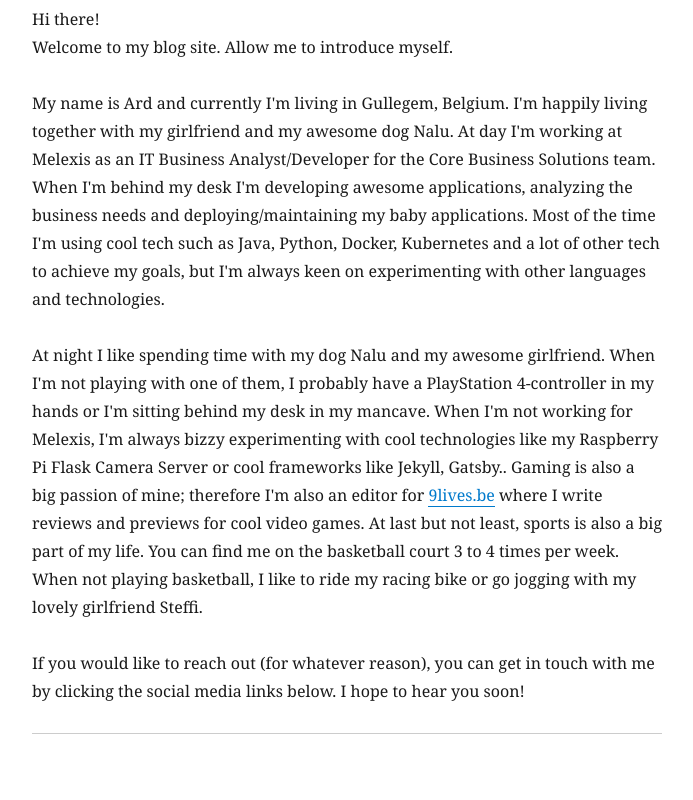
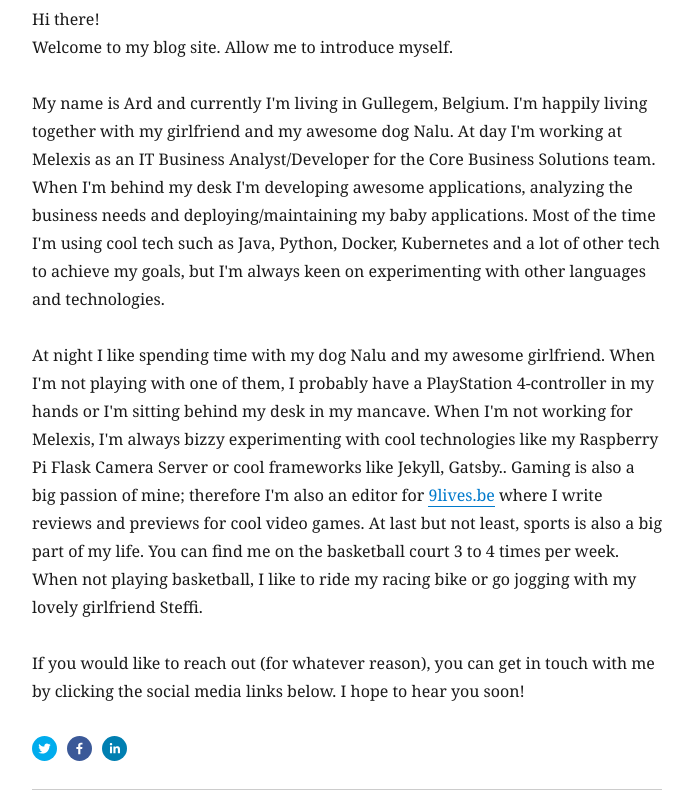
Before and after one commit to ardtieboy/blog, a Gatsby site: page /whoami in a window 1280 px wide. Shown: the part 557-1357 px from the top of the page, without its empty margins (293-986 px from the left). Built offline with nearby package versions, Linux system fonts and the light colour scheme; Gatsby itself is replaced by a stand-in of ours; some packages are replaced by stand-ins of ours.

Commit message:
add social media bar to whoami

```diff
--- a/src/pages/whoami.js
+++ b/src/pages/whoami.js
@@ -4,7 +4,6 @@ import Helmet from 'react-helmet'
 import Layout from '../components/layout'
 import { rhythm, scale } from '../utils/typography'
 import profilePic from '../assets/profile-pic.jpg'
-
 
 import SocialMediaBar from '../components/SocialMediaBar';
 
@@ -63,6 +62,8 @@ class WhoAmiI extends React.Component {
 
         </p>
 
+        <SocialMediaBar />
+
         <hr
           style={{
             marginBottom: rhythm(1),
```
